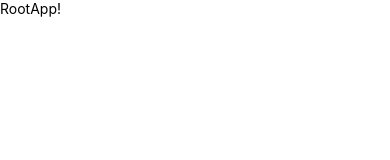
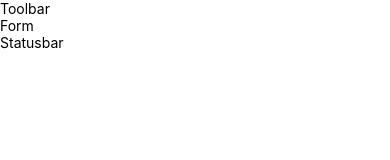
Before and after one commit to cap-cross/jepria-react-native, a React Native app: screen / in a window 390 px wide. Shown: the top 160 px of the page. Built offline with nearby package versions, Linux system fonts and the light colour scheme.

Commit message:
feat: заглушка Statusbar

```diff
--- a/src/view/ReactApp.js
+++ b/src/view/ReactApp.js
@@ -25,9 +25,12 @@ const ReactApp = function (props) {
           view: props.viewDetails,
           list: props.viewList,
         }}
-      />
+      /> */}
+      <Text>
+        Toolbar
+      </Text>
 
-      <Form
+      {/* <Form
         workstate={workstate}
         actions={{
           select: props.select,
@@ -35,12 +38,12 @@ const ReactApp = function (props) {
         }}
         items={items}
         currentIndex={currentIndex}
-      />
+      /> */}
+      <Text>
+        Form
+      </Text>
 
-      <Statusbar workstate={workstate} /> */}
-      <Text>
-        RootApp!
-      </Text>
+      <Statusbar workstate={workstate} />
     </View>
   );
 }
--- a/src/view/cap/Statusbar.js
+++ b/src/view/cap/Statusbar.js
@@ -1,10 +1,14 @@
 import React from 'react';
+import {Text} from 'react-native';
 import { WorkstateAsString } from '../../state/cap/workstate';
 
 export default function (props) {
   return (
-    <div className="jepRia-StatusBar">
-      {WorkstateAsString[props.workstate]}
-    </div>
+    // <div className="jepRia-StatusBar">
+    //   {WorkstateAsString[props.workstate]}
+    // </div>
+    <Text>
+      Statusbar
+    </Text>
   );
 };
```
